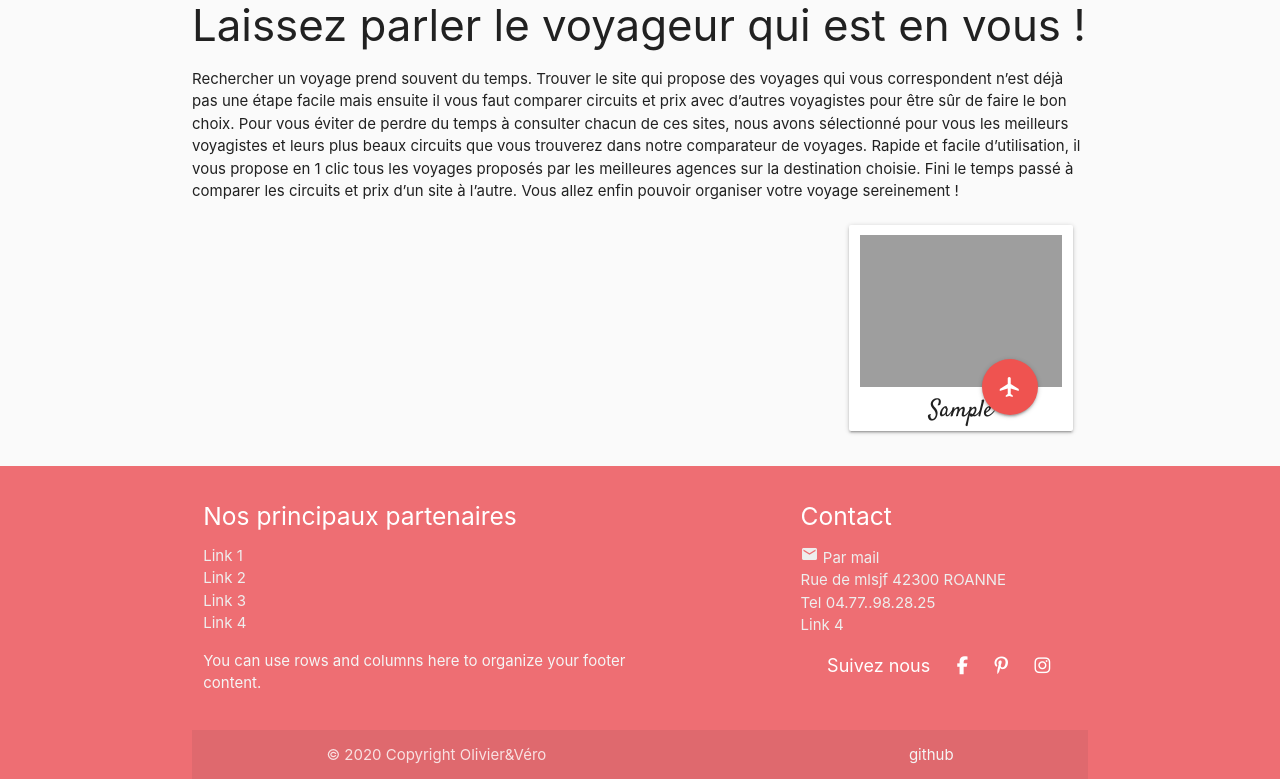
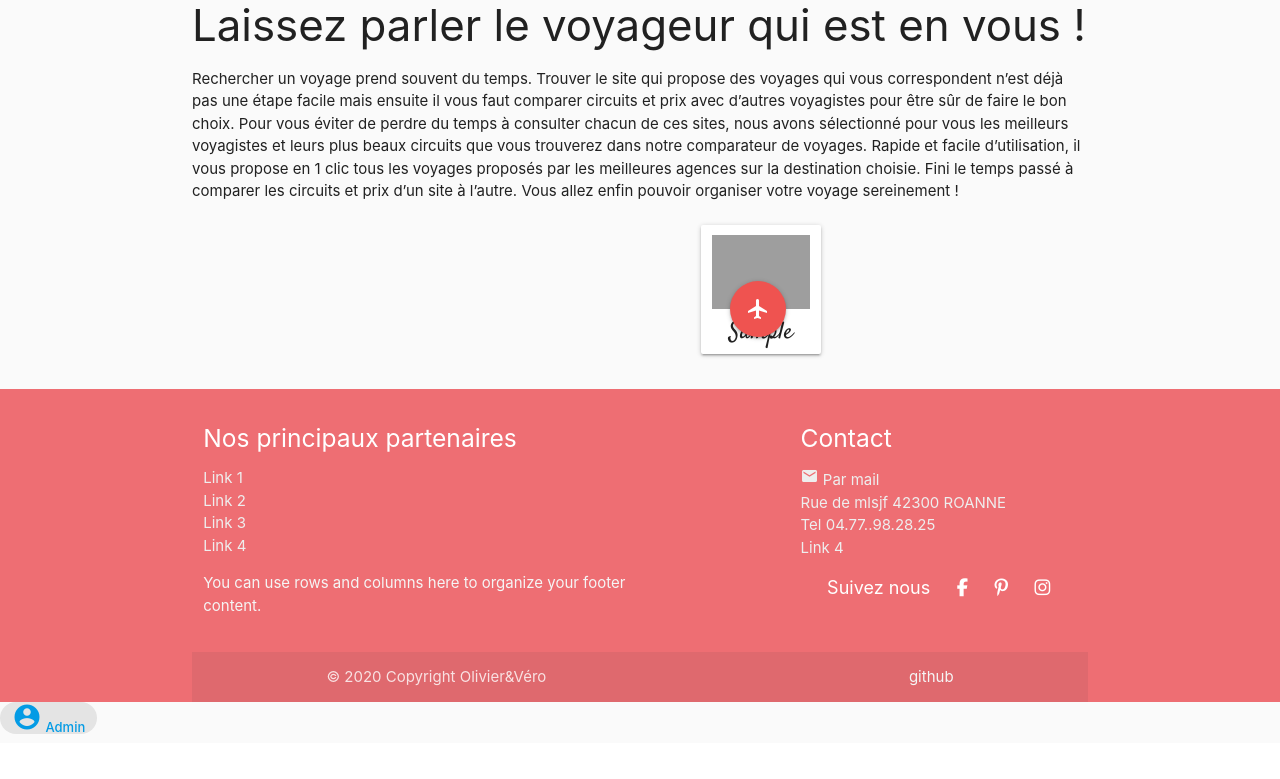
Before and after one commit to leojen23/ComparOperator, a PHP site: page / in a window 1280 px wide. Shown: the part 491-1270 px from the top of the page. After the commit the page ends 1225 px from the top, so only its background shows below. Run offline with PHP 8.4, Linux system fonts and the light colour scheme; tables that the repository leaves empty or names only in its code hold one stand-in row (values such as "Sample post"); some libraries are stand-ins or nearby versions; grey boxes are pictures that could not be loaded.

Commit message:
css card destinations
Signed-off-by: VEROFOREST <xvforest@orange.fr>

```diff
--- a/assets/css/style.css
+++ b/assets/css/style.css
@@ -12,13 +12,12 @@
 
 #cardDestination {
   display: flex;
-  flex-direction: row-reverse;
-  justify-content: space-between;
+  justify-content: space-around;
   flex-wrap: wrap;
 }
 
 #smallcard {
-  margin-right: 15px;
+  margin-right: 60px;
 }
 
 .socials-icons {
--- a/assets/scss/components/destinationCard.scss
+++ b/assets/scss/components/destinationCard.scss
@@ -9,13 +9,12 @@
     padding-top: 10px;
 }
 
-    #cardDestination{
+#cardDestination{
        display :flex;
-       flex-direction: row-reverse;
-       justify-content :space-between;
+       justify-content :space-around;
        flex-wrap: wrap;
     }
 
 #smallcard{
-    margin-right: 15px;
+    margin-right: 60px;
 }
--- a/partials/destinationCard.php
+++ b/partials/destinationCard.php
@@ -4,8 +4,8 @@
 
 ?>
 
-<div class="container">
-    <div class="row" id="cardDestination">
+<div class="container"id="cardDestination">
+    <div class="row "id="cardDestination" >
 
         <?php foreach($destinationCards as $card):
 
```
Also changed, not shown: 1 other file.
